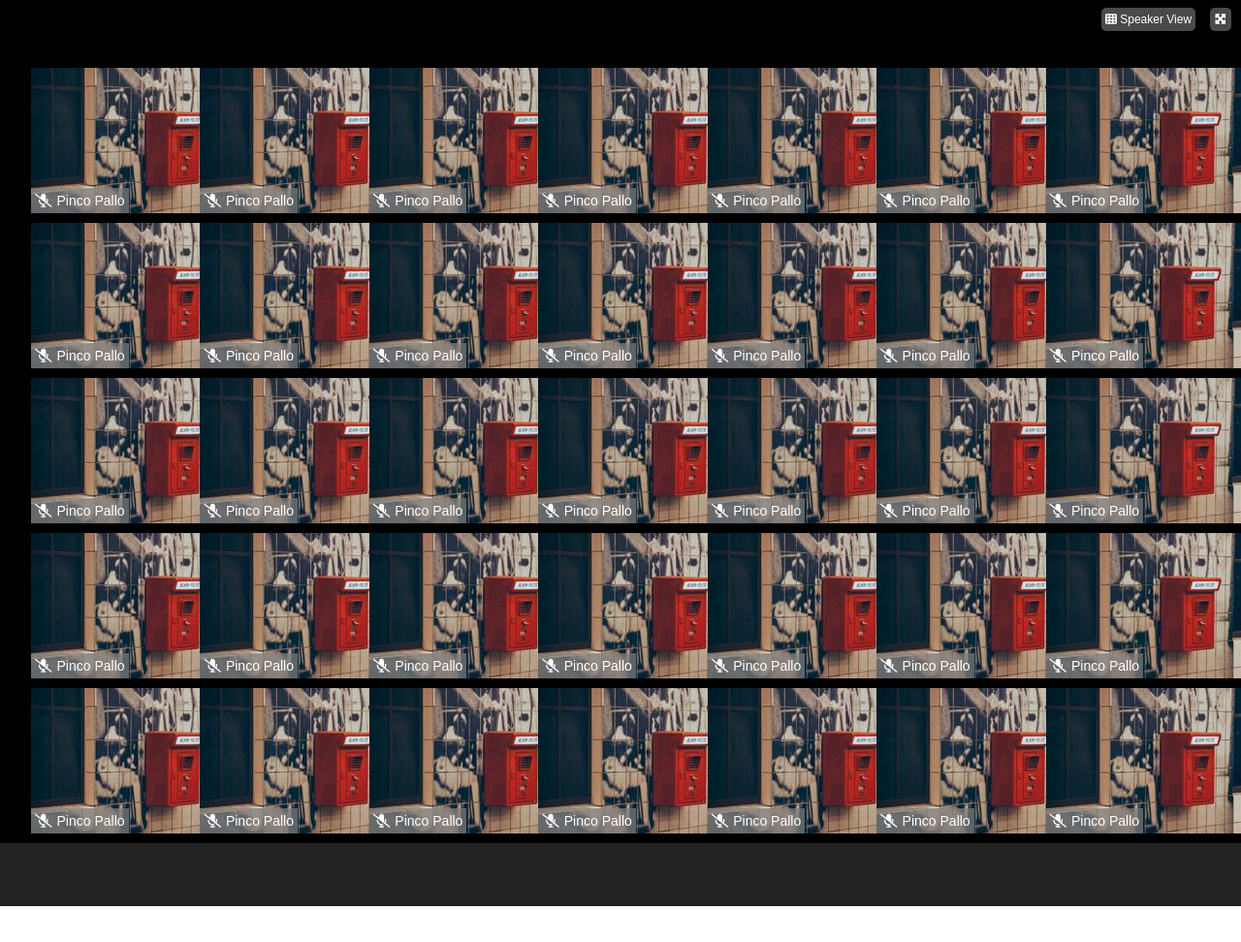
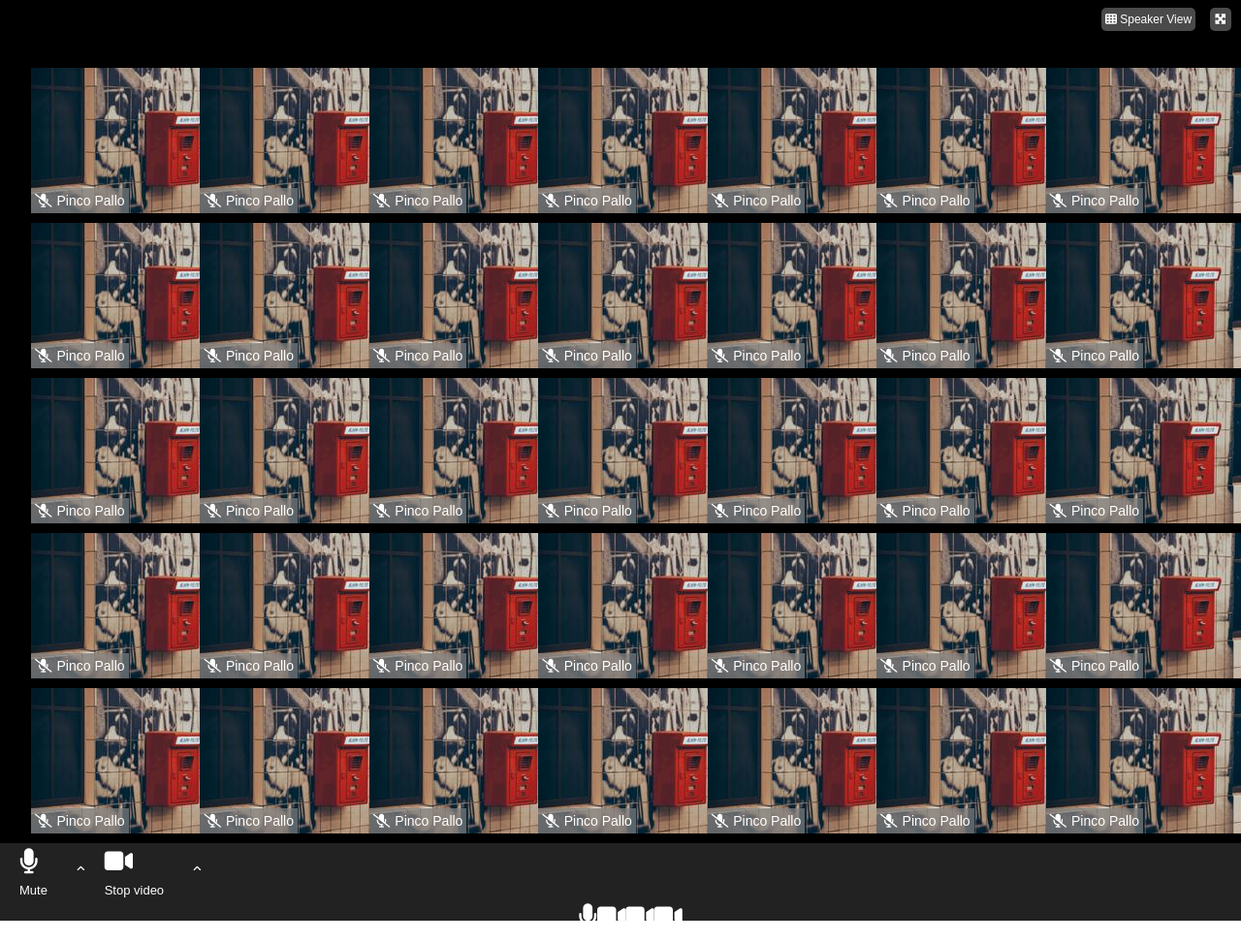
Before and after one commit to Roberta-Colombo/html-css-zoom, a plain HTML site: page index.html in a window 1280 px wide. Shown: the top 972 px of the page at 97% size. Before the commit the page ends 935 px from the top, so only its background shows below. Drawn offline with Linux system fonts and the light colour scheme.

Commit message:
Iniziato aggiungere icone footer

```diff
--- a/css/style.css
+++ b/css/style.css
@@ -99,6 +99,55 @@ div.speaker-window i {
 /* Style footer  */
 
 footer {
-    height: 65px;
+    height: 80px;
     background-color: #222222;
+    color: white;
 }
+
+div.footer-left i {
+    padding-bottom: 10px;
+    font-size: 26px;
+    padding-left: 20px;
+    padding-top: 5px;
+}
+
+.function {
+    font-size: 13px;
+    text-align: center;
+    padding-left: 20px;
+}
+
+div.footer-left i.caret {
+    font-size: 10px;
+    margin-left: 10px;
+}
+
+.flex-footer {
+    display: flex;
+    flex-flow: row nowrap;
+    justify-content: flex-start;
+    align-items: center;
+}
+
+/* .footer-center.flex-footer {
+    display: flex;
+    flex-flow: row;
+    justify-content: center;
+    align-items: flex-start;
+} */
+
+ul {
+    list-style: none;
+}
+
+
+ul.flex-footer {
+    display: flex;
+    flex-flow: row;
+    justify-content: center;
+    align-items: center;
+    padding-bottom: 10px;
+    font-size: 26px;
+    padding-left: 20px;
+    padding-top: 5px;
+}
--- a/index.html
+++ b/index.html
@@ -213,6 +213,75 @@
 
     <!-- Footer bg nero diverso, 100% e contenente icone -->
     <footer>
+        <div class="footer-left flex-footer">
+            <div class="mic">
+                <div><i class="fa-solid fa-microphone"></i></div>
+                <div class="function">Mute</div>
+            </div>
+
+            <i class="fa-solid fa-angle-up caret"></i>
+
+            <div class="video">
+                <div><i class="fa-solid fa-video"></i></div>
+                <div class="function">Stop video</div>
+            </div>
+
+            <i class="fa-solid fa-angle-up caret"></i>
+        </div>
+
+        <!-- <div class="footer-center flex-footer"> -->
+            <!-- <div class="invite">
+                <div><i class="fa-solid fa-microphone"></i></div>
+                <div class="function">Invite</div>
+            </div>
+
+            <div class="manage-participant">
+                <div><i class="fa-solid fa-video"></i></div>
+                <div class="function">Manage participant</div>
+            </div>
+
+            <div class="Poling">
+                <div><i class="fa-solid fa-video"></i></div>
+                <div class="function">Polling</div>
+            </div>
+
+
+            <div class="share">
+                <div><i class="fa-solid fa-video"></i></div>
+                <div class="function">Share Screen</div>
+            </div>
+
+            <div class="chat">
+                <div><i class="fa-solid fa-video"></i></div>
+                <div class="function">Chat</div>
+            </div>
+
+            <div class="record">
+                <div><i class="fa-solid fa-video"></i></div>
+                <div class="function">Record</div>
+            </div>
+
+            <div class="room">
+                <div><i class="fa-solid fa-video"></i></div>
+                <div class="function">Breakout Rooms</div>
+            </div>
+
+            <div class="more">
+                <div><i class="fa-solid fa-video"></i></div>
+                <div class="function">More</div>
+            </div>
+
+            <i class="fa-solid fa-angle-up caret"></i>  -->
+
+
+            <ul class="flex-footer">
+                <li><i class="fa-solid fa-microphone"></i></li>
+                <li><i class="fa-solid fa-video"></i></li>
+                <li><i class="fa-solid fa-video"></i></li>
+                <li><i class="fa-solid fa-video"></i></li>
+            </ul>
+        </div>
+
 
     </footer>
 
```
